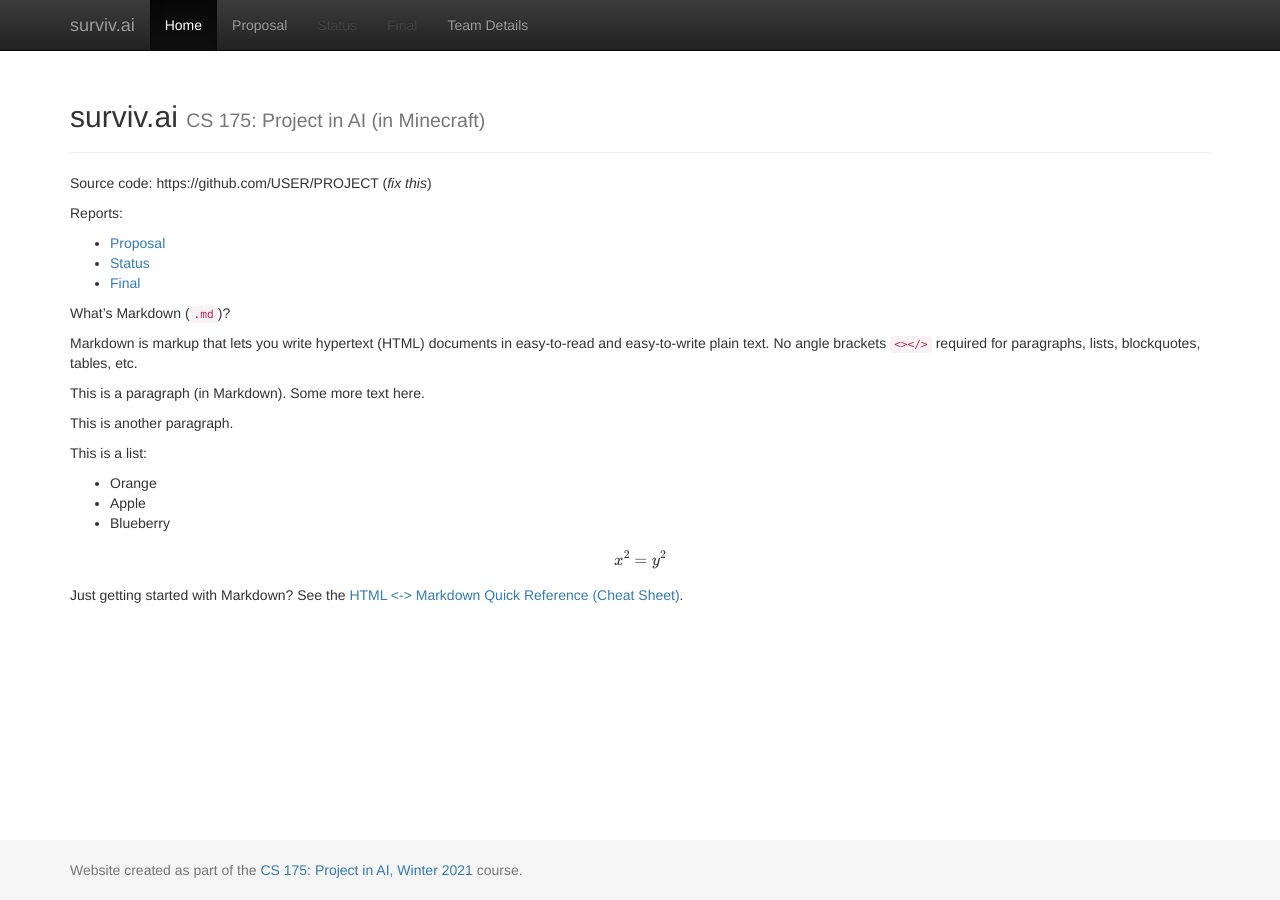
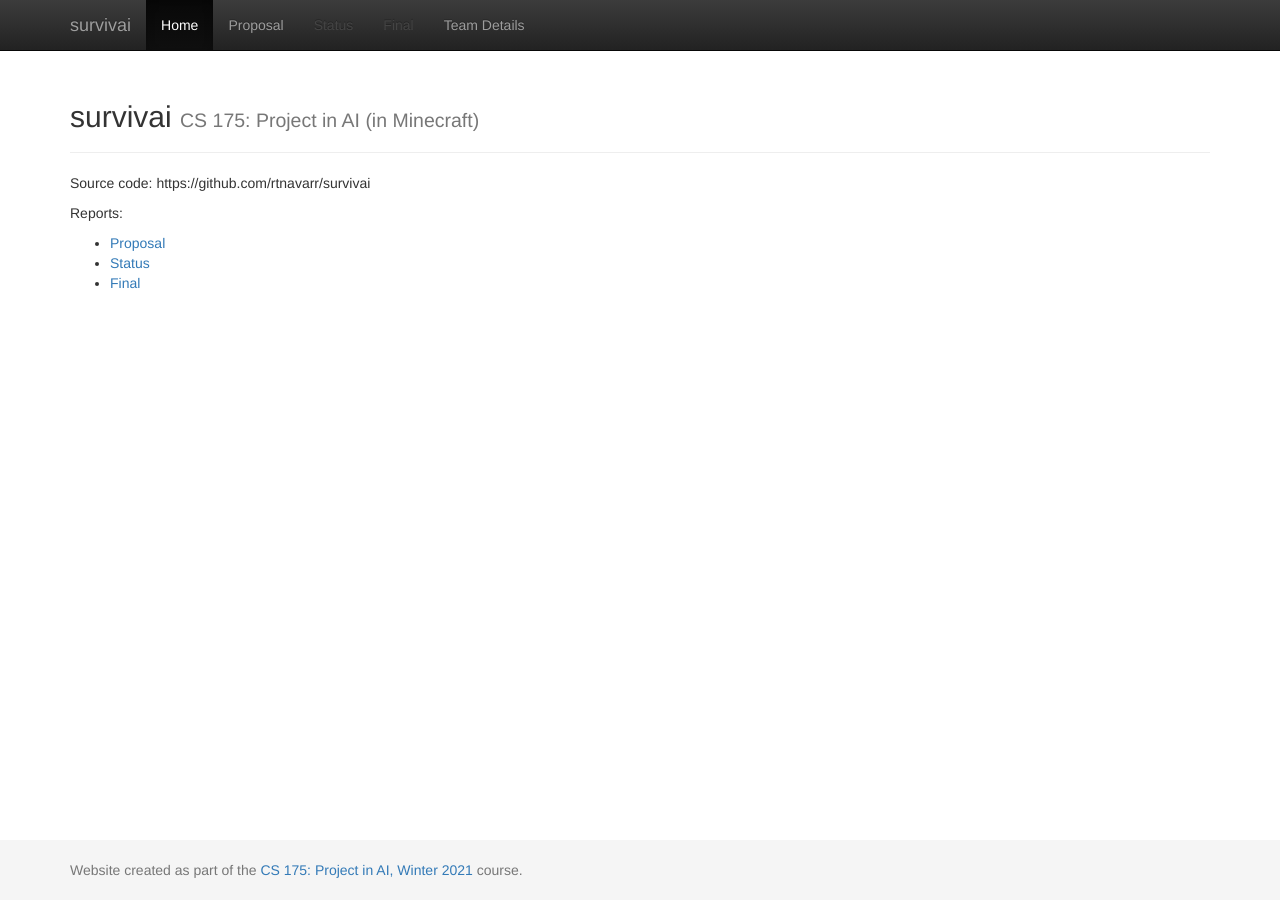
Before and after one commit to rtnavarr/survivai, a Jekyll site: the page built from docs/index.md, in a window 1280 px wide. Built offline with Jekyll 4.4.1, drawn with Linux system fonts in a browser that asks for light colours; formulas are drawn with MathJax 3.

Commit message:
clean up homepage

```diff
--- a/docs/_config.yml
+++ b/docs/_config.yml
@@ -1,7 +1,7 @@
 ###########
 # site.title
 
-title:    'surviv.ai'
+title:    'survivai'
 subtitle: 'CS 175: Project in AI (in Minecraft)'
 
 
--- a/docs/index.md
+++ b/docs/index.md
@@ -3,38 +3,10 @@
 title:  Home
 ---
 
-Source code: https://github.com/USER/PROJECT (_fix this_)
+Source code: https://github.com/rtnavarr/survivai
 
 Reports:
 
 - [Proposal](proposal.html)
 - [Status](status.html)
 - [Final](final.html)
-
-What's Markdown (`.md`)?
-
-Markdown is markup that lets you write hypertext (HTML) documents
-in easy-to-read and easy-to-write plain text.
-No angle brackets `<></>` required for
-paragraphs, lists, blockquotes, tables, etc.
-
-
-This is a paragraph (in Markdown). Some more
-text here.
-
-This is another paragraph.
-
-This is a list:
-
-- Orange
-- Apple
-- Blueberry
-
-$$x^2 = y^2$$
-
-
-Just getting started with Markdown?
-See the [HTML <-> Markdown Quick Reference (Cheat Sheet)][quickref].
-
-
-[quickref]: https://github.com/mundimark/quickrefs/blob/master/HTML.md
```
